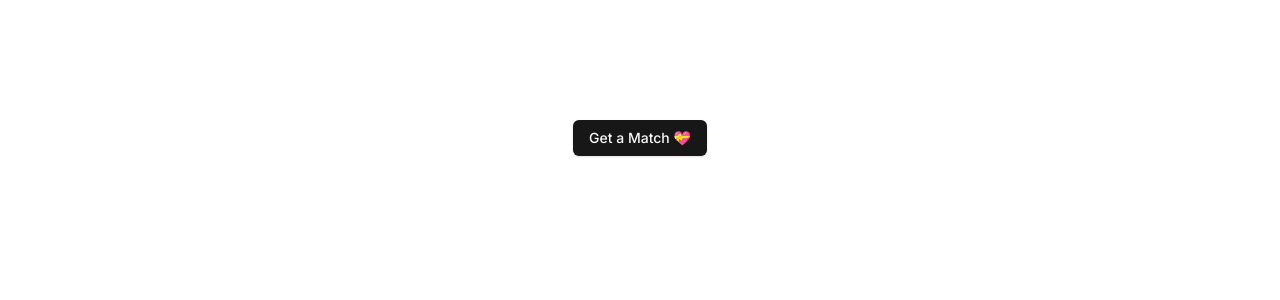
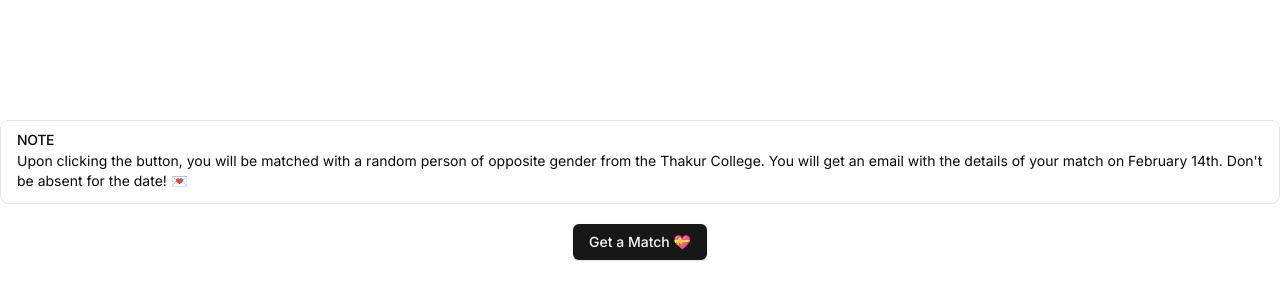
Before and after one commit to Vishvsalvi/campus-crush-frontend, a Next.js app: page /home in a window 1280 px wide. Shown: the part 72-372 px from the top of the page. Built offline with nearby package versions, Linux system fonts and the light colour scheme; sample sign-in values are in the browser's storage.

Commit message:
Added the alert

```diff
--- a/src/app/home/page.js
+++ b/src/app/home/page.js
@@ -2,8 +2,12 @@
 import { Button } from "@/components/ui/button";
 import { useState, useEffect } from "react";
 
+import { Alert, AlertDescription, AlertTitle } from "@/components/ui/alert"
+
+
 import { useRouter } from "next/navigation";
 import axios from "axios";
+
 
 export default function Home() {
 
@@ -90,9 +94,17 @@ useEffect(() => {
 
 if(isMatched === "false"){
   return  (
-    <div className="flex min-h-screen flex-col items-center justify-between pt-48">
+    <div className="flex min-h-screen flex-col items-center pt-48">
+      <Alert>
+  <AlertTitle>NOTE</AlertTitle>
+  <AlertDescription>
+    Upon clicking the button, you will be matched with a random person of opposite gender from the Thakur College. You will get an email with the details of your match on February 14th. Don't be absent for the date! 💌
+  </AlertDescription>
+</Alert>
+
   <Button
     onClick={handleMatch}
+    className="mt-5"
   >
     Get a Match 💝
   </Button>
--- a/src/app/layout.js
+++ b/src/app/layout.js
@@ -5,7 +5,7 @@ import { Toaster } from "@/components/ui/sonner"
 const inter = Inter({ subsets: ['latin'] })
 
 export const metadata = {
-  title: 'Create Next App',
+  title: 'Thakur College blind date app',
   description: 'Generated by create next app',
 }
 
--- /dev/null
+++ b/src/components/ui/alert.jsx
@@ -0,0 +1,47 @@
+import * as React from "react"
+import { cva } from "class-variance-authority";
+
+import { cn } from "@/lib/utils"
+
+const alertVariants = cva(
+  "relative w-full rounded-lg border border-neutral-200 px-4 py-3 text-sm [&>svg+div]:translate-y-[-3px] [&>svg]:absolute [&>svg]:left-4 [&>svg]:top-4 [&>svg]:text-neutral-950 [&>svg~*]:pl-7 dark:border-neutral-800 dark:[&>svg]:text-neutral-50",
+  {
+    variants: {
+      variant: {
+        default: "bg-white text-neutral-950 dark:bg-neutral-950 dark:text-neutral-50",
+        destructive:
+          "border-red-500/50 text-red-500 dark:border-red-500 [&>svg]:text-red-500 dark:border-red-900/50 dark:text-red-900 dark:dark:border-red-900 dark:[&>svg]:text-red-900",
+      },
+    },
+    defaultVariants: {
+      variant: "default",
+    },
+  }
+)
+
+const Alert = React.forwardRef(({ className, variant, ...props }, ref) => (
+  <div
+    ref={ref}
+    role="alert"
+    className={cn(alertVariants({ variant }), className)}
+    {...props} />
+))
+Alert.displayName = "Alert"
+
+const AlertTitle = React.forwardRef(({ className, ...props }, ref) => (
+  <h5
+    ref={ref}
+    className={cn("mb-1 font-medium leading-none tracking-tight", className)}
+    {...props} />
+))
+AlertTitle.displayName = "AlertTitle"
+
+const AlertDescription = React.forwardRef(({ className, ...props }, ref) => (
+  <div
+    ref={ref}
+    className={cn("text-sm [&_p]:leading-relaxed", className)}
+    {...props} />
+))
+AlertDescription.displayName = "AlertDescription"
+
+export { Alert, AlertTitle, AlertDescription }
```
